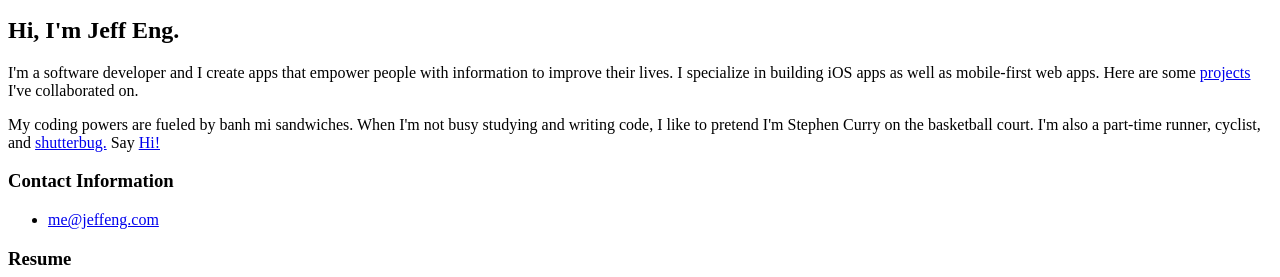
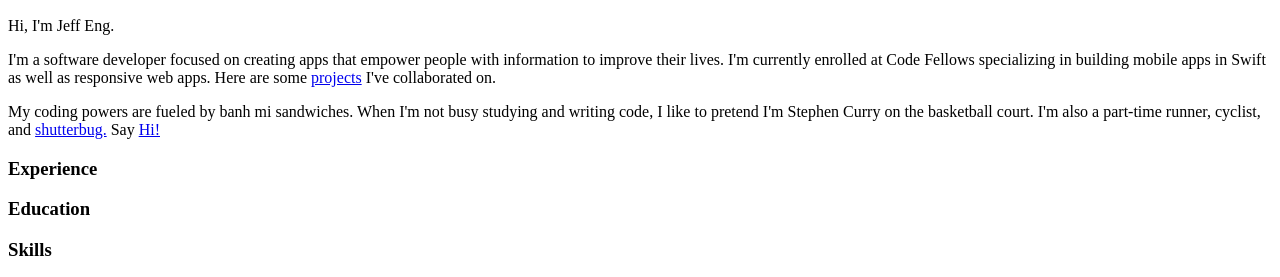
Before and after one commit to jeff-eng/portfolio-v2, a plain HTML site: page index.html in a window 1280 px wide. Shown: the part 518-795 px from the top of the page. Drawn offline with Linux system fonts and the light colour scheme.

Commit message:
changed headings to be more semantic

```diff
--- a/index.html
+++ b/index.html
@@ -16,20 +16,22 @@
         </ul>
       </nav>
       <a href="/"><img class="logo" src="https://placeholdit.imgix.net/~text?txtsize=15&bg=1098f7&txt=LOGO%20100%C3%97100&w=100&h=100" alt="logo"><a/>
-        <h1>Jeff Eng<h1>
+        <h1>Jeff Eng</h1>
         <h2>Software Developer</h2>
     </header>
     <section id="about" class="tab-content">
-      <h1>Hi, I'm Jeff Eng.</h1>
+      <p>Hi, I'm Jeff Eng.</p>
       <p>
-        I'm a software developer and I create apps that empower people with information to improve their lives.  I specialize in building iOS apps as well as mobile-first web apps.  Here are some <a href="/projects">projects</a> I've collaborated on.
+        I'm a software developer focused on creating apps that empower people with information to improve their lives.  I'm currently enrolled at Code Fellows specializing in building mobile apps in Swift as well as responsive web apps.  Here are some <a href="/projects">projects</a> I've collaborated on.
       </p>
       <p>
         My coding powers are fueled by banh mi sandwiches.  When I'm not busy studying and writing code, I like to pretend I'm Stephen Curry on the basketball court.  I'm also a part-time runner, cyclist, and <a href="http://www.flickr.com/jw7eng" target="_blank">shutterbug.</a>  Say <a href="mailto:me@jeffeng.com?Subject=Hi%20Jeff" target="_blank">Hi!</a>
       </p>
     </section>
     <section id="profile">
-
+      <h3>Experience</h3>
+      <h3>Education</h3>
+      <h3>Skills</h3>
     </section>
     <section id="contact">
       <h3>Contact Information</h3>
```
